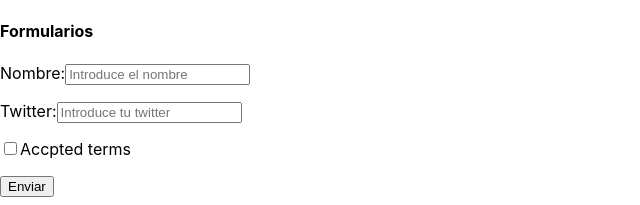
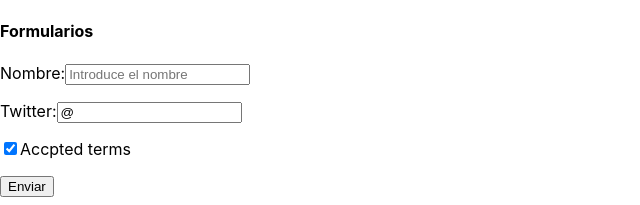
Before and after one commit to Ces1980/ConceptosPracticasReact, a React (Create React App) app: page / in a window 1280 px wide. Shown: the top 205 px of the page, without its empty margins (0-640 px from the left). Built offline with nearby package versions, Linux system fonts and the light colour scheme.

Commit message:
Componentes controlados: trabajando la forma recomendada de los estados en un formulario

```diff
--- a/src/sections/forms.js
+++ b/src/sections/forms.js
@@ -1,16 +1,24 @@
 import React, {Component} from 'react'
 
 export default class Forms extends Component {
+    /* Guardando en el estado inical todos los datos del formulario */
+    constructor(){
+        super()
+        this.state= {
+            inputName:'',
+            inputTwitter:'@',
+            inputTerms: true
+        }
+    }
     handleSubmit = (e) =>{
         e.preventDefault();
-        const name = this.inputName.value
-        const email = document.getElementById('twitter').value
-        console.log({name, email})
+        console.log(this.state)
     }
 
-    handleChange(e){
+    handleChange =(e) =>{
         console.log('handleChange')
         console.log(e.target.checked)
+        this.setState({inputTerms: e.target.checked})
     }
 
     render(){
@@ -23,8 +31,10 @@ export default class Forms extends Component {
                         <input
                         id='name'
                         name='userName'
+                        onChange={e => this.setState({inputName: e.target.value})}
                         placeholder='Introduce el nombre'
                         ref={inputElement => this.inputName = inputElement}
+                        value={this.state.inputName}
                         />
                     </p>
                     <p>
@@ -32,12 +42,17 @@ export default class Forms extends Component {
                         <input
                         id='twitter'
                         name='twitterAccount'
+                        onChange={e => this.setState({inputTwitter: e.target.value})}
                         placeholder='Introduce tu twitter'
+                        value={this.state.inputTwitter}
                         />
                     </p>
                     <p>
                         <label>
-                            <input onChange={this.handleChange} type="checkbox"/>
+                            <input
+                            checked ={this.state.inputTerms}
+                            onChange={this.handleChange}
+                            type="checkbox"/>
                             Accpted terms
                         </label>
                     </p>
```
